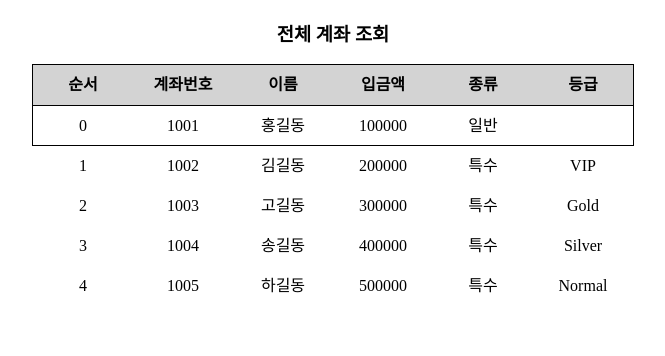
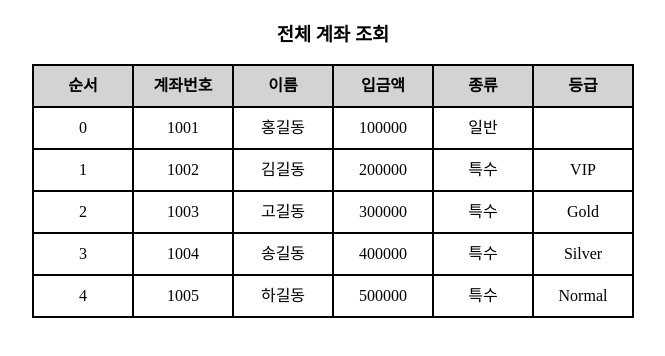
Before and after one commit to HHansaem/kosta_vscode, a plain HTML site: page BANK/allAccountInfo.html in a window 1280 px wide. Shown: the whole page, without its empty margins (307-972 px from the left). Drawn offline with Linux system fonts and the light colour scheme.

Commit message:
bank 수정(script)

```diff
--- a/BANK/allAccountInfo.html
+++ b/BANK/allAccountInfo.html
@@ -16,19 +16,21 @@
         }
         .row {
             height: 40px;
+            border-top: 1px solid;
+            border-bottom: 1px solid;
         }
         .title {
             font-weight: bold;
             background-color: lightgray;
-            border-bottom: 1px solid;
         }
         .cloumn {
-            width: 100px;
+            width: 98px;
             height: 100%;
             float: left;
             line-height: 40px;
             text-align: center;
-
+            border-right: 1px solid;
+            border-left: 1px solid;
         }
     </style>
     <script>
@@ -41,15 +43,17 @@
         ]
         window.onload = function() {
             var container = document.getElementById("container");
-            var elemStr = "<div class = 'row'>"
+            var elemStr = "";
             accs.forEach((item, index) =>
-                elemStr += `<div class="cloumn">${index}</div>
+                elemStr += `<div class = 'row'>
+                            <div class="cloumn">${index}</div>
                             <div class="cloumn">${item.id}</div>
                             <div class="cloumn">${item.name}</div>
                             <div class="cloumn">${item.balance}</div>
                             <div class="cloumn">${item.type}</div>
-                            <div class="cloumn">${item.grade}</div>`)
-                elemStr += "</div>"
+                            <div class="cloumn">${item.grade}</div>
+                            </div>`)
+                // elemStr += "</div>"
                 container.innerHTML += elemStr;
         }
     </script>
```
